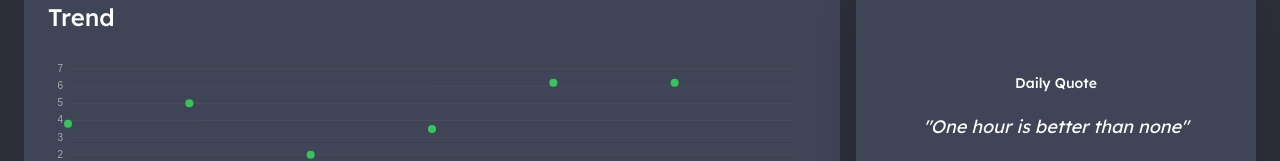
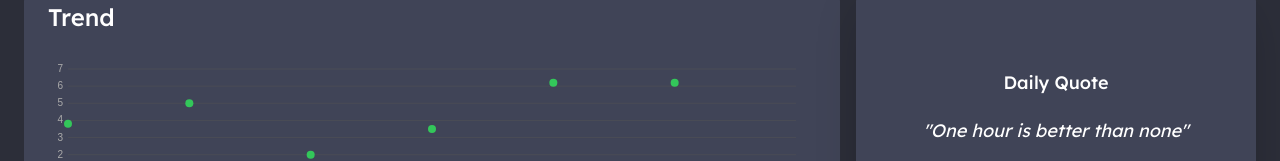
Before and after one commit to surkhayka/OptiLearn, a Next.js app: page / in a window 1280 px wide. Shown: the part 159-320 px from the top of the page. Built offline with nearby package versions, Linux system fonts and the light colour scheme.

Commit message:
Update page.tsx

```diff
--- a/app/page.tsx
+++ b/app/page.tsx
@@ -65,9 +65,9 @@ export default function MainMenu() {
       </Card>
 
       {/* Daily Quote */}
-      <Card className="bg-[#404457] border-0 shadow-2xl rounded-3xl w-[400px] h-[260px] flex flex-col justify-center">
+      <Card className="bg-[#404457] border-0 shadow-2xl rounded-3xl h-[260px] flex flex-col justify-center">
         <div className="flex flex-col items-center gap-5">
-          <h2 className="text-sm font-medium">Daily Quote</h2>
+          <h2 className="text-lg font-medium">Daily Quote</h2>
           <p className="italic text-lg">"One hour is better than none"</p>
         </div>
       </Card>
```
